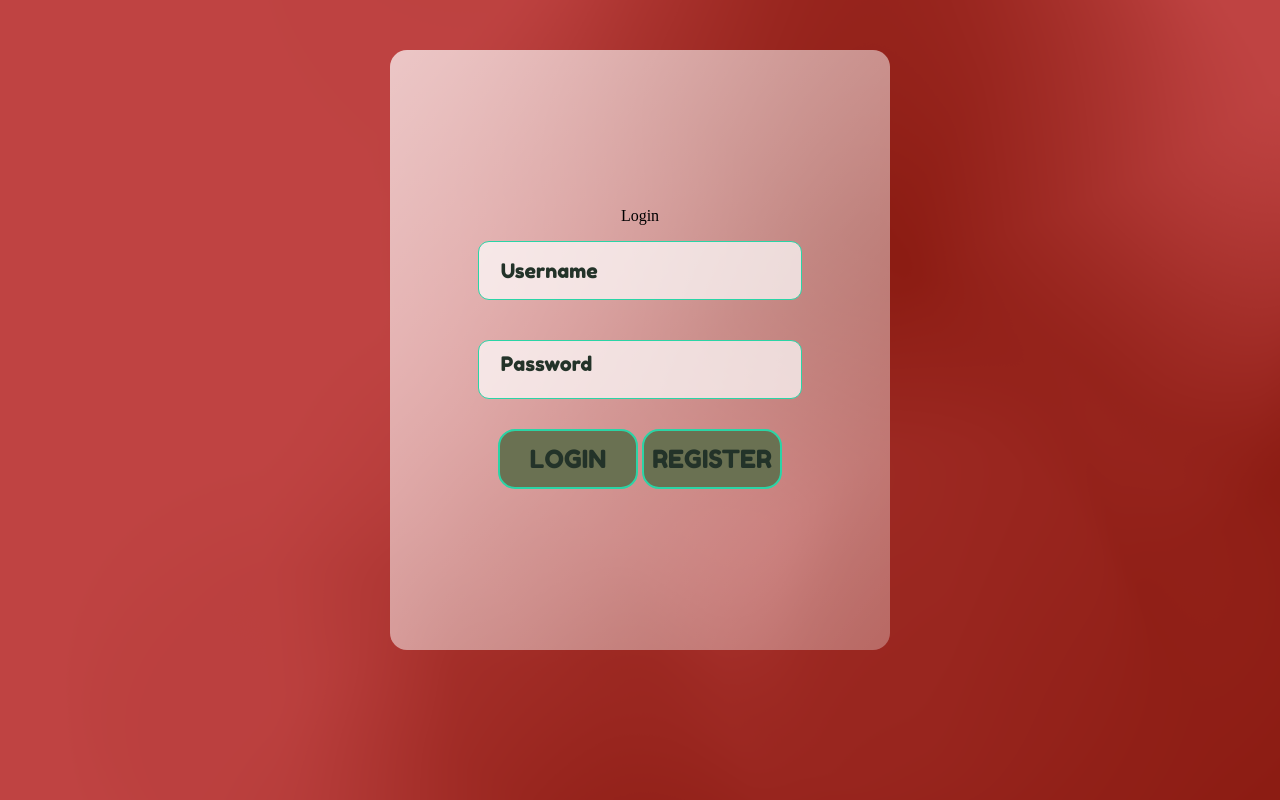
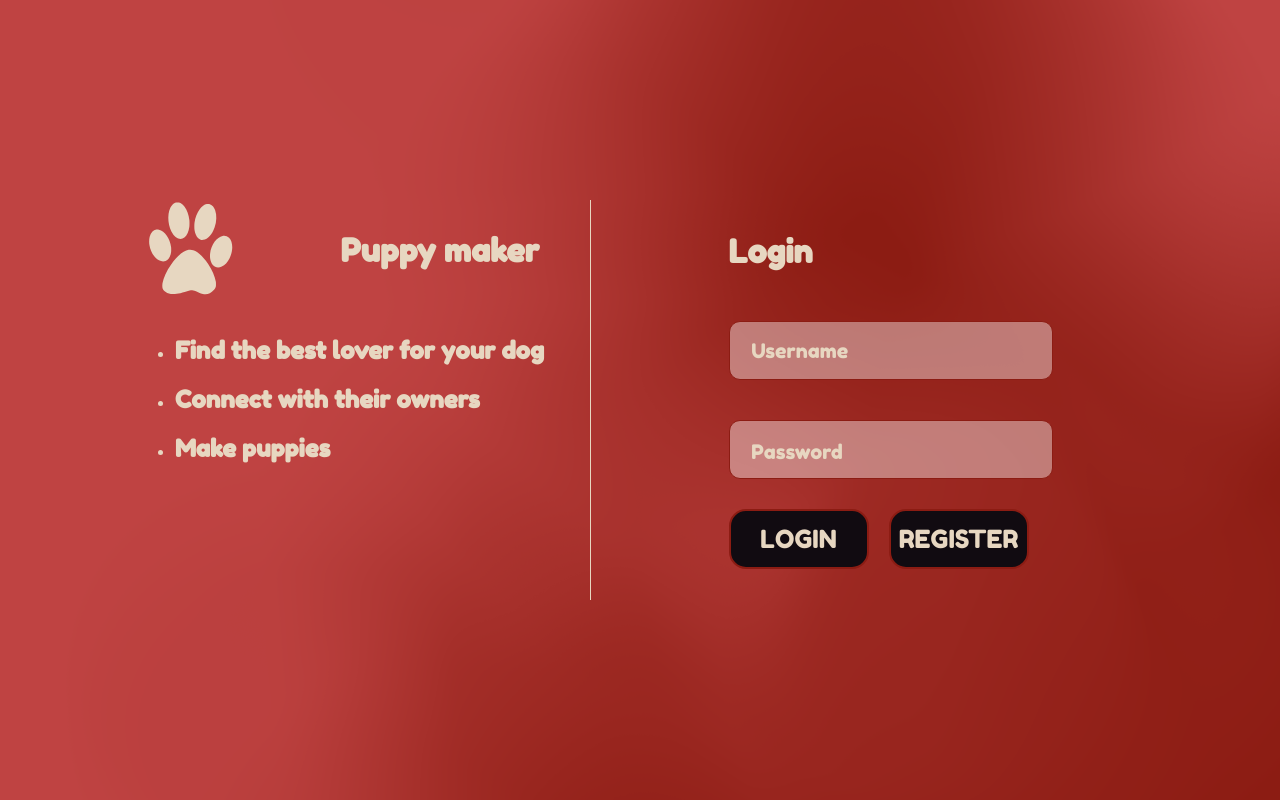
Before and after one commit to boky0102/DogMatingApp, a Flask app: page / in a window 1280 px wide. Run offline with Flask 2, Linux system fonts and the light colour scheme.

Commit message:
Finished landing page styling

```diff
--- a/static/css/landing.css
+++ b/static/css/landing.css
@@ -12,12 +12,14 @@ body{
 }
 
 :root {
-    --primary: #2BD4A6;
-    --dark: #233329;
-    --secondary: #63d471;
+    --primary: #8C1C13;
+    --light: #E7D7C1;
+    --dark: #110B11;
+    --secondary: #BF4342;
     --secondaryDark: #63a46c;
-    --tercyary: #6a7152;
-    --glass: rgba(255,255,255, 0.7);
+    --tercyary: #BF4342;
+    --caramel: #E7D7C1;
+    --glass: rgba(255,255,255, 0.4);
     --font: 'Fredoka One', cursive;
 }
 
@@ -26,25 +28,22 @@ body{
     height: 60px;
     border: 2px solid var(--primary);
     border-radius: 17px;
-    color: var(--dark);
-    background-color: var(--tercyary);
+    color: var(--light);
+    background-color: var(--dark);
     font-family: var(--font);
     font-size: 25px;
     transition: all .2s ease-in-out;
     margin-bottom: 20px;
-
+    margin-right: 20px;
 
 }
 
 
 .form-holder{
-    background: linear-gradient(
-        to right bottom,
-        rgba(255, 255, 255, 0.7),
-        rgba(255, 255, 255, 0.3)
-      );
+
+    align-self: center;
     width: 500px;
-    height: 600px;
+    height: 400px;
     display: flex;
     flex-direction: column;
     align-items: center;
@@ -108,16 +107,16 @@ input[type="password"]{
     left: 7%;
     font-size: 20px;
     font-family: var(--font);
-    color: var(--dark);
+    color: var(--light);
 }
 
 .input-text-password{
     position: absolute;
-    top:25%;
+    top:0%;
     left: 7%;
     font-size: 20px;
     font-family: var(--font);
-    color: var(--dark);
+    color: var(--light);
 
 }
 
@@ -137,3 +136,52 @@ input[type="password"]{
 .inpt:invalid{
     box-shadow: none;
 }
+
+#wrapper{
+    display: flex;
+
+}
+
+#left-part{
+    width: 500px;
+    height: 400px;
+    border-right: 1px solid var(--caramel);
+    color: var(--caramel);
+    font-family: var(--font);
+    align-self: center;
+    display:flex;
+    flex-direction: column;
+}
+
+.paw-image{
+    width: 100px;
+    height: 100px;
+    display: inline;
+}
+
+h1,p,h2{
+    font-family: var(--font);
+    color: var(--caramel);
+}
+
+#head-img{
+    display: flex;
+    justify-content: space-around;
+    align-items: center;
+}
+
+#land-body{
+    display:flex;
+    flex-direction: column;
+    align-self: center;
+
+}
+
+.head{
+    margin-bottom: 50px;
+}
+
+#buttons-wrapper{
+    display:flex;
+    justify-content: flex-start;
+}
--- a/templates/index.html
+++ b/templates/index.html
@@ -12,10 +12,27 @@
     </head>
     <body>
         <div id="background">
+            <div id="wrapper">
+                <div id="left-part">
+                    <div id="head-img">
+                        <img src="../static/images/paw.svg" class="paw-image" />
+                        <h1>Puppy maker</h1>
+                    </div>
+                    <div id="land-body">
+                        <ul>
+                        <li><h2>Find the best lover for your dog</h2></li>
+                        <li><h2>Connect with their owners</h2></li>
+                        <li><h2>Make puppies</h2></li>
+                        </ul>
+                    </div>
+
+                </div>
+                <div id="divide"></div>
+                <div class="form-holder">
                         <form>
-                        <div class="form-holder">
-                            <div>
-                                <p>Login</p>
+
+                                <div id="form-header">
+                                    <h1 class="head">Login</h1>
                                 </div>
                                 <div class="input-box">
                                     <input type="text" class="inpt inptA" required/>
@@ -28,12 +45,14 @@
 
                                 </div>
 
-                            <div>
+                                <div id="buttons-wrapper">
                                     <button class="btn" type="submit"> LOGIN</button>
                                     <button class="btn" type="submit"> REGISTER </button>
                                 </div>
+
+                        </form>
                 </div>
-                    </form>
+            </div>
 
         </div>
 
```
Also changed, not shown: static/images/paw.svg (added). Lines whose indentation alone changed are shown as unchanged.
